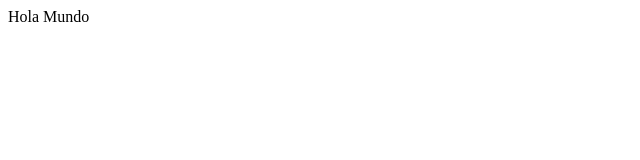
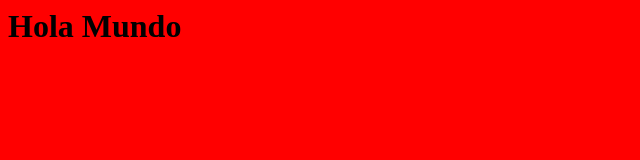
Before and after one commit to arielmaluenda/proyectoCoder, a plain HTML site: page index.html in a window 1280 px wide. Shown: the whole page, without its empty margins (0-640 px from the left). Drawn offline with Linux system fonts and the light colour scheme.

Commit message:
add: css

```diff
--- /dev/null
+++ b/css/style.css
@@ -0,0 +1,6 @@
+*{
+  background-color: red;
+  color:black;
+  font-size: xx-large;
+  font-weight: 900;
+}
--- a/index.html
+++ b/index.html
@@ -4,6 +4,7 @@
   <meta charset="UTF-8">
   <meta http-equiv="X-UA-Compatible" content="IE=edge">
   <meta name="viewport" content="width=device-width, initial-scale=1.0">
+  <link rel="stylesheet" href="./css/style.css">
   <title>Document</title>
 </head>
 <body>
```
